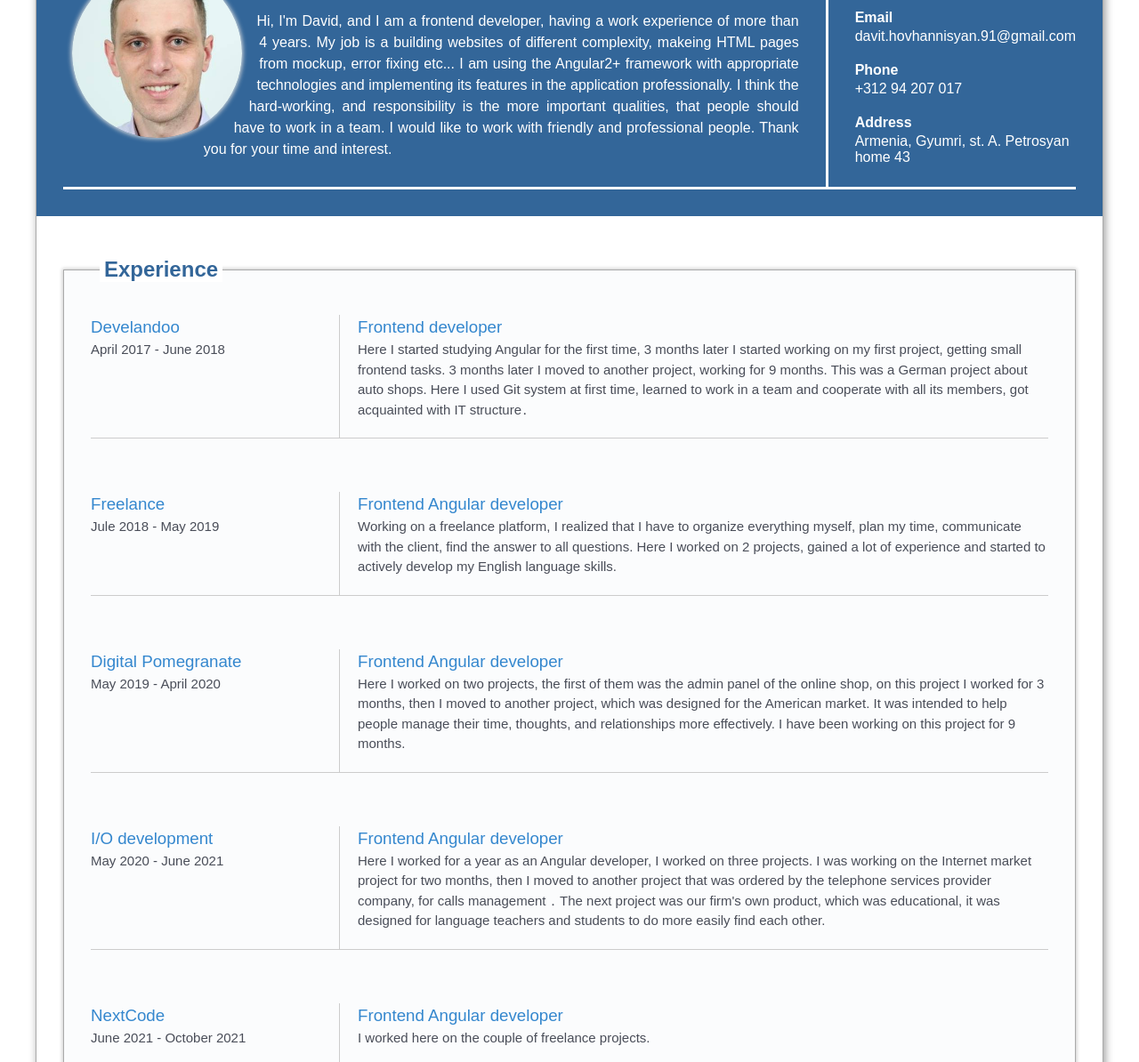
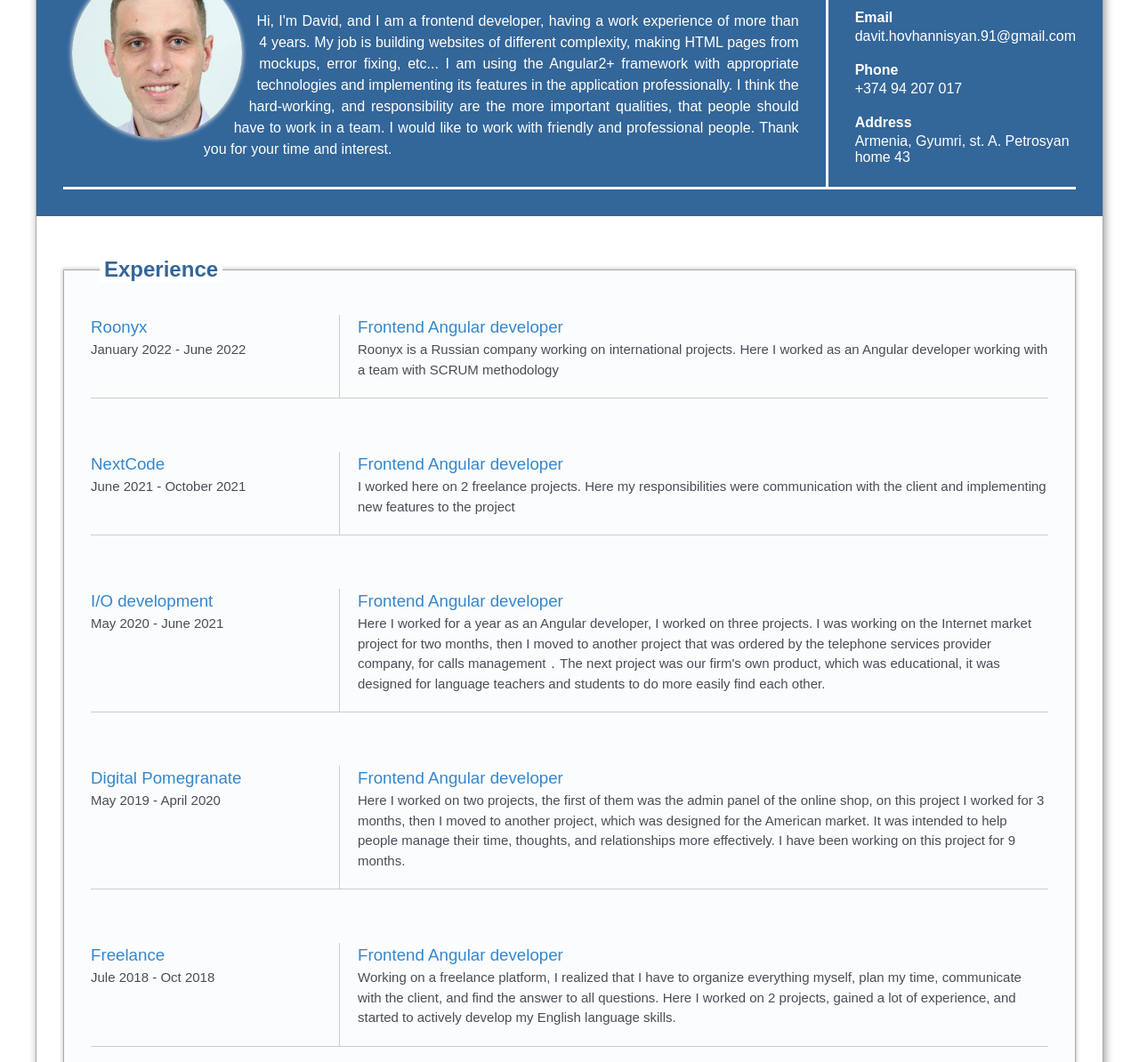
Before and after one commit to dhovhannisyan/dhovhannisyan.github.io, a plain HTML site: page index.html in a window 1280 px wide. Shown: the part 106-1300 px from the top of the page at 89% size. Drawn offline with Linux system fonts and the light colour scheme.

Commit message:
changes 2023

```diff
--- a/index.html
+++ b/index.html
@@ -17,13 +17,13 @@
                     <div class="wrapper">
                         <h1>David Hovhannisyan</h1>
                         <p class="self-intro">
-                            Hi, I'm David, and I am a frontend developer, having a work experience of more than 4 years.
-                            My job is a building websites of different complexity, makeing HTML pages from mockup,
-                            error fixing etc... I am using the Angular2+ framework with appropriate technologies and
-                            implementing its features in the application professionally. I think the hard-working,
-                            and responsibility is the more important qualities, that people should have to work in a
-                            team. I would like to work with friendly and professional people. Thank you for your time
-                            and interest.
+                            Hi, I'm David, and I am a frontend developer, having a work experience of more than
+                            4 years. My job is building websites of different complexity, making HTML pages from
+                            mockups, error fixing, etc... I am using the Angular2+ framework with appropriate
+                            technologies and implementing its features in the application professionally. I think
+                            the hard-working, and responsibility are the more important qualities, that people
+                            should have to work in a team. I would like to work with friendly and professional
+                            people. Thank you for your time and interest.
                         </p>
                     </div>
                 </div>
@@ -36,7 +36,7 @@
                         </li>
                         <li class="contact__item">
                             <h4>Phone</h4>
-                            <p>+312 94 207 017</p>
+                            <p>+374 94 207 017</p>
                         </li>
                         <li class="contact__item">
                             <h4>Address</h4>
@@ -53,47 +53,68 @@
                 <ul class="experience__list">
                     <li class="experience__item">
                         <div class="company">
-                            <h3 class="company__name">Develandoo</h3>
+                            <h3 class="company__name">Roonyx</h3>
                             <div class="company__work-duration">
                                 <span class="company__work-duration--from">
-                                    April 2017
+                                    January 2022
                                 </span>
-                                 -
+                                -
                                 <span class="company__work-duration--to">
-                                    June 2018
-                                </span>
-                            </div>
-                        </div>
-                        <div class="job">
-                            <h3 class="job__possition">Frontend developer</h3>
-                            <p class="job__description">
-                                Here I started studying Angular for the first time, 3 months later I started
-                                working on my first project, getting small frontend tasks. 3 months later
-                                I moved to another project, working for 9 months. This was a German project
-                                about auto shops. Here I used Git system at first time, learned to work in a
-                                team and cooperate with all its members, got acquainted with IT structure․
-                            </p>
-                        </div>
-                    </li>
-                    <li class="experience__item">
-                        <div class="company">
-                            <h3 class="company__name">Freelance</h3>
-                            <div class="company__work-duration">
-                                <span class="company__work-duration--from">
-                                    Jule 2018
-                                </span>
-                                 -
-                                <span class="company__work-duration--to">
-                                    May 2019
+                                    June 2022
                                 </span>
                             </div>
                         </div>
                         <div class="job">
                             <h3 class="job__possition">Frontend Angular developer</h3>
                             <p class="job__description">
-                                Working on a freelance platform, I realized that I have to organize everything myself, plan my time,
-                                communicate with the client, find the answer to all questions. Here I worked on 2 projects, gained a
-                                lot of experience and started to actively develop my English language skills.
+                                Roonyx is a Russian company working on international projects.
+                                Here I worked as an Angular developer working with a team with SCRUM methodology
+                            </p>
+                        </div>
+                    </li>
+                    <li class="experience__item">
+                        <div class="company">
+                            <h3 class="company__name">NextCode</h3>
+                            <div class="company__work-duration">
+                                <span class="company__work-duration--from">
+                                    June 2021
+                                </span>
+                                 -
+                                <span class="company__work-duration--to">
+                                    October 2021
+                                </span>
+                            </div>
+                        </div>
+                        <div class="job">
+                            <h3 class="job__possition">Frontend Angular developer</h3>
+                            <p class="job__description">
+                                I worked here on 2 freelance projects. Here my responsibilities were
+                                communication with the client and implementing new features to the project
+                            </p>
+                        </div>
+                    </li>
+                    <li class="experience__item">
+                        <div class="company">
+                            <h3 class="company__name">I/O development</h3>
+                            <div class="company__work-duration">
+                                <span class="company__work-duration--from">
+                                    May 2020
+                                </span>
+                                 -
+                                <span class="company__work-duration--to">
+                                    June 2021
+                                </span>
+                            </div>
+                        </div>
+                        <div class="job">
+                            <h3 class="job__possition">Frontend Angular developer</h3>
+                            <p class="job__description">
+                                Here I worked for a year as an Angular developer, I worked on three projects.
+                                I was working on the Internet market project for two months, then I moved to
+                                another project that was ordered by the telephone services provider company,
+                                for calls management ․ The next project was our firm's own product, which was
+                                educational, it was designed for language teachers and students to do more
+                                easily find each other.
                             </p>
                         </div>
                     </li>
@@ -113,75 +134,59 @@
                         <div class="job">
                             <h3 class="job__possition">Frontend Angular developer</h3>
                             <p class="job__description">
-                                Here I worked on two projects, the first of them was the admin panel of the online
-                                shop, on this project I worked for 3 months, then I moved to another project, which
-                                was designed for the American market. It was intended to help people manage their time,
-                                thoughts, and relationships more effectively. I have been working on this project for 9 months.
+                                Here I worked on two projects, the first of them was the admin
+                                panel of the online shop, on this project I worked for 3 months,
+                                then I moved to another project, which was designed for the
+                                American market. It was intended to help people manage their
+                                time, thoughts, and relationships more effectively. I have
+                                been working on this project for 9 months.
                             </p>
                         </div>
                     </li>
                     <li class="experience__item">
                         <div class="company">
-                            <h3 class="company__name">I/O development</h3>
+                            <h3 class="company__name">Freelance</h3>
                             <div class="company__work-duration">
                                 <span class="company__work-duration--from">
-                                    May 2020
+                                    Jule 2018
                                 </span>
                                  -
                                 <span class="company__work-duration--to">
-                                    June 2021
+                                    Oct 2018
                                 </span>
                             </div>
                         </div>
                         <div class="job">
                             <h3 class="job__possition">Frontend Angular developer</h3>
                             <p class="job__description">
-                                Here I worked for a year as an Angular developer, I worked on three projects. I was working on
-                                the Internet market project for two months, then I moved to another project that was ordered
-                                by the telephone services provider company, for calls management ․ The next project was our firm's
-                                own product, which was educational, it was designed for language teachers and students to do more
-                                easily find each other.
+                                Working on a freelance platform, I realized that I have to organize
+                                everything myself, plan my time, communicate with the client, and
+                                find the answer to all questions. Here I worked on 2 projects, gained
+                                a lot of experience, and started to actively develop my English language skills.
                             </p>
                         </div>
                     </li>
                     <li class="experience__item">
                         <div class="company">
-                            <h3 class="company__name">NextCode</h3>
+                            <h3 class="company__name">Develandoo</h3>
                             <div class="company__work-duration">
                                 <span class="company__work-duration--from">
-                                    June 2021
+                                    Apr 2017
                                 </span>
                                  -
                                 <span class="company__work-duration--to">
-                                    October 2021
+                                    Dec 2018
                                 </span>
                             </div>
                         </div>
                         <div class="job">
-                            <h3 class="job__possition">Frontend Angular developer</h3>
+                            <h3 class="job__possition">Frontend developer</h3>
                             <p class="job__description">
-                                I worked here on the couple of freelance projects.
-                            </p>
-                        </div>
-                    </li>
-                    <li class="experience__item">
-                        <div class="company">
-                            <h3 class="company__name">Roonyx</h3>
-                            <div class="company__work-duration">
-                                <span class="company__work-duration--from">
-                                    January 2022
-                                </span>
-                                -
-                                <span class="company__work-duration--to">
-                                    June 2022
-                                </span>
-                            </div>
-                        </div>
-                        <div class="job">
-                            <h3 class="job__possition">Frontend Angular developer</h3>
-                            <p class="job__description">
-                                This was a russian company working on the international projects.
-                                We worked with SCRUM methodology.
+                                Here I started learning Angular for the first time, 3 months later I
+                                get my first project, doing small frontend tasks. 3 months later I moved
+                                to another project. This was an E-commerce project, Here I used the Git
+                                system for the first time, learned to work in a team and cooperate with
+                                all members, and got acquainted with the IT culture․
                             </p>
                         </div>
                     </li>
@@ -193,21 +198,21 @@
                 <ul class="education__list">
                     <li class="education__item">
                         <div class="trayning-center">
-                            <h3 class="trayning-center__name">GITC</h3>
+                            <h3 class="trayning-center__name">WeDooApps</h3>
                             <div class="trayning-center__duration">
                                 <span class="trayning-center__duration--from">
-                                    October 2015
+                                    February 2017
                                 </span>
                                  -
                                 <span class="trayning-center__duration--to">
-                                    April 2016
+                                    April 2017
                                 </span>
                             </div>
                         </div>
                         <div class="learning-description">
-                            Here I got acquainted with the basics of programming for the first time, started learning
-                            the theory of algorithms, HTML, CSS technologies և JavaScript and Java programming languages․
-                            The duration of study was 5 months.
+                            At the WeDooApps training center, I started to study Javascript, HTML,
+                            and CSS in more depth and started preparing my first test project. The
+                            duration of the study was 3 months.
                         </div>
                     </li>
                     <li class="education__item">
@@ -224,26 +229,28 @@
                             </div>
                         </div>
                         <div class="learning-description">
-                            Here I started learning the Ruby programming language և Ruby On Rails framework. As a result, I began
-                            to better understand the basics of OOP programming. The duration of study was 5 months.
+                            Here I started learning the Ruby programming language and Ruby On Rails framework.
+                            As a result, I began to better understand the basics of OOP programming. The duration
+                            of the course was 5 months.
                         </div>
                     </li>
                     <li class="education__item">
                         <div class="trayning-center">
-                            <h3 class="trayning-center__name">WeDooApps</h3>
+                            <h3 class="trayning-center__name">GITC</h3>
                             <div class="trayning-center__duration">
                                 <span class="trayning-center__duration--from">
-                                    February 2017
+                                    October 2015
                                 </span>
                                  -
                                 <span class="trayning-center__duration--to">
-                                    April 2017
+                                    April 2016
                                 </span>
                             </div>
                         </div>
                         <div class="learning-description">
-                            At the WeDooApps training center, I started to study Javascript, HTML and CSS in more depth
-                            and started preparing my first test project. The duration of study was 3 months.
+                            Here I got acquainted with the basics of programming for the first time,
+                            and started learning the theory of algorithms, HTML, CSS technologies and JavaScript,
+                            and Java programming languages․ The duration of the course was 5 months.
                         </div>
                     </li>
                 </ul>
@@ -255,12 +262,12 @@
                     <li class="language__item">
                         <span class="language__name">English</span>
                          -
-                        <span class="language__lavel">Intermediete</span>
+                        <span class="language__lavel">B2</span>
                     </li>
                     <li class="language__item">
                         <span class="language__name">Russian</span>
                          -
-                        <span class="language__lavel">Advanced</span>
+                        <span class="language__lavel">C1</span>
                     </li>
                     <li class="language__item">
                         <span class="language__name">Armenian</span>
@@ -283,6 +290,9 @@
                         CSS 3,
                     </li>
                     <li class="skill__item">
+                        SCSS, LESS,
+                    </li>
+                    <li class="skill__item">
                         Bootstrapp 4,
                     </li>
                     <li class="skill__item">
@@ -301,6 +311,9 @@
                         TypeScript,
                     </li>
                     <li class="skill__item">
+                        Unit TEsting,
+                    </li>
+                    <li class="skill__item">
                         Git
                     </li>
                 </ul>
```
Also changed, not shown: style.css (line endings or trailing spaces), 1 other file.
